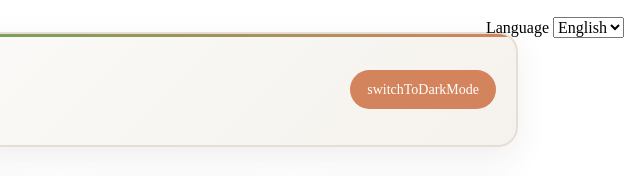
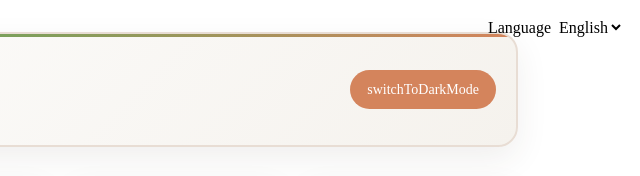
Before and after one commit to yujioyama/ToDo, a website built with Vite: page index.html in a window 1280 px wide. Shown: the top 176 px of the page, 640-1280 px from the left. Built offline with nearby package versions, Linux system fonts and the light colour scheme.

Commit message:
fix style

```diff
--- a/index.html
+++ b/index.html
@@ -28,9 +28,11 @@
     <script type="module" src="/src/js/main.js"></script>
   </head>
   <body class="theme-light">
-    <div style="position: absolute; right: 1rem; top: 1rem; z-index: 1000">
-      <label for="lang-switch" id="lang-label">Language</label>
-      <select id="lang-switch">
+    <div class="lang-switch">
+      <label class="lang-switch__label" for="lang-switch" id="lang-label"
+        >Language</label
+      >
+      <select class="lang-switch__select" id="lang-switch">
         <option value="en">English</option>
         <option value="ja">日本語</option>
       </select>
--- /dev/null
+++ b/src/css/_lang-switch.scss
@@ -0,0 +1,17 @@
+.lang-switch {
+  position: absolute;
+  right: 1rem;
+  top: 1rem;
+  z-index: 1000;
+
+  &__select {
+    background-color: transparent;
+    border: none;
+    outline: none;
+    box-shadow: none;
+  }
+  &__select:focus {
+    outline: none;
+    box-shadow: none;
+  }
+}
--- a/src/css/style.scss
+++ b/src/css/style.scss
@@ -8,6 +8,7 @@
 @use "bulk-actions";
 @use "metrics";
 @use "toast-layer";
+@use "lang-switch";
 
 @use "form-feedback";
 @use "input";
```
